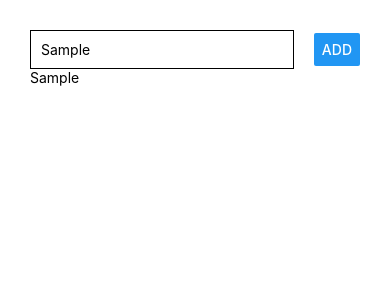
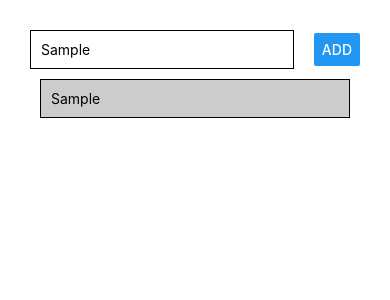
Before and after one commit to AmitShe/rn-complete-guide, a React Native app: screen / in a window 390 px wide. Both pictures are taken after typing "Sample" into the empty fields and a click on the button "ADD". Shown: the top 300 px of the page. Built offline with nearby package versions, Linux system fonts and the light colour scheme.

Commit message:
add style to list and format

```diff
--- a/App.js
+++ b/App.js
@@ -1,48 +1,66 @@
-import React, { useState } from 'react'
-import { StyleSheet, View, TextInput, Button, Text } from 'react-native'
+import React, { useState } from "react";
+import {
+	StyleSheet,
+	View,
+	TextInput,
+	Button,
+	Text,
+	_ScrollView,
+} from "react-native";
 
 export default function App() {
-  const [enteredGoal, setEnteredGoal] = useState('')
-  const [courseGoals, setCourseGoals] = useState([])
+	const [enteredGoal, setEnteredGoal] = useState("");
+	const [courseGoals, setCourseGoals] = useState([]);
 	const goalInputHandler = (enterText) => {
-    setEnteredGoal(enterText)
-  }
+		setEnteredGoal(enterText);
+	};
 
 	const addGoalHandler = () => {
-    setCourseGoals(currentGoals => [...currentGoals, enteredGoal])
-  }
+		setCourseGoals((currentGoals) => [...currentGoals, enteredGoal]);
+	};
 
 	return (
 		<View style={style.screen}>
 			<View style={style.inputComtainer}>
 				<TextInput
-          placeholder='Course Goal'
+					placeholder="Course Goal"
 					style={style.input}
 					onChangeText={goalInputHandler}
 					value={enteredGoal}
 				/>
-        <Button title='ADD' onPress={addGoalHandler} />
+				<Button title="ADD" onPress={addGoalHandler} />
 			</View>
 			<View>
-        {courseGoals.map(goal => <Text key={goal}>{goal}</Text>)}
+				{courseGoals.map((goal) => (
+					<View key={goal} style={style.listItem}>
+						<Text>{goal}</Text>
+					</View>
+				))}
 			</View>
 		</View>
-  )
+	);
 }
 
 const style = StyleSheet.create({
 	screen: {
-    padding: 30
+		padding: 30,
 	},
 	inputComtainer: {
-    flexDirection: 'row',
-    justifyContent: 'space-between',
-    alignItems: 'center'
+		flexDirection: "row",
+		justifyContent: "space-between",
+		alignItems: "center",
 	},
 	input: {
-    width: '80%',
-    borderColor: 'black',
+		width: "80%",
+		borderColor: "black",
 		borderWidth: 1,
-    padding: 10
-  }
-})
+		padding: 10,
+	},
+	listItem: {
+    padding: 10,
+    margin: 10,
+		backgroundColor: "#ccc",
+		borderColor: "black",
+		borderWidth: 1,
+	},
+});
```
Lines whose indentation alone changed are shown as unchanged.
